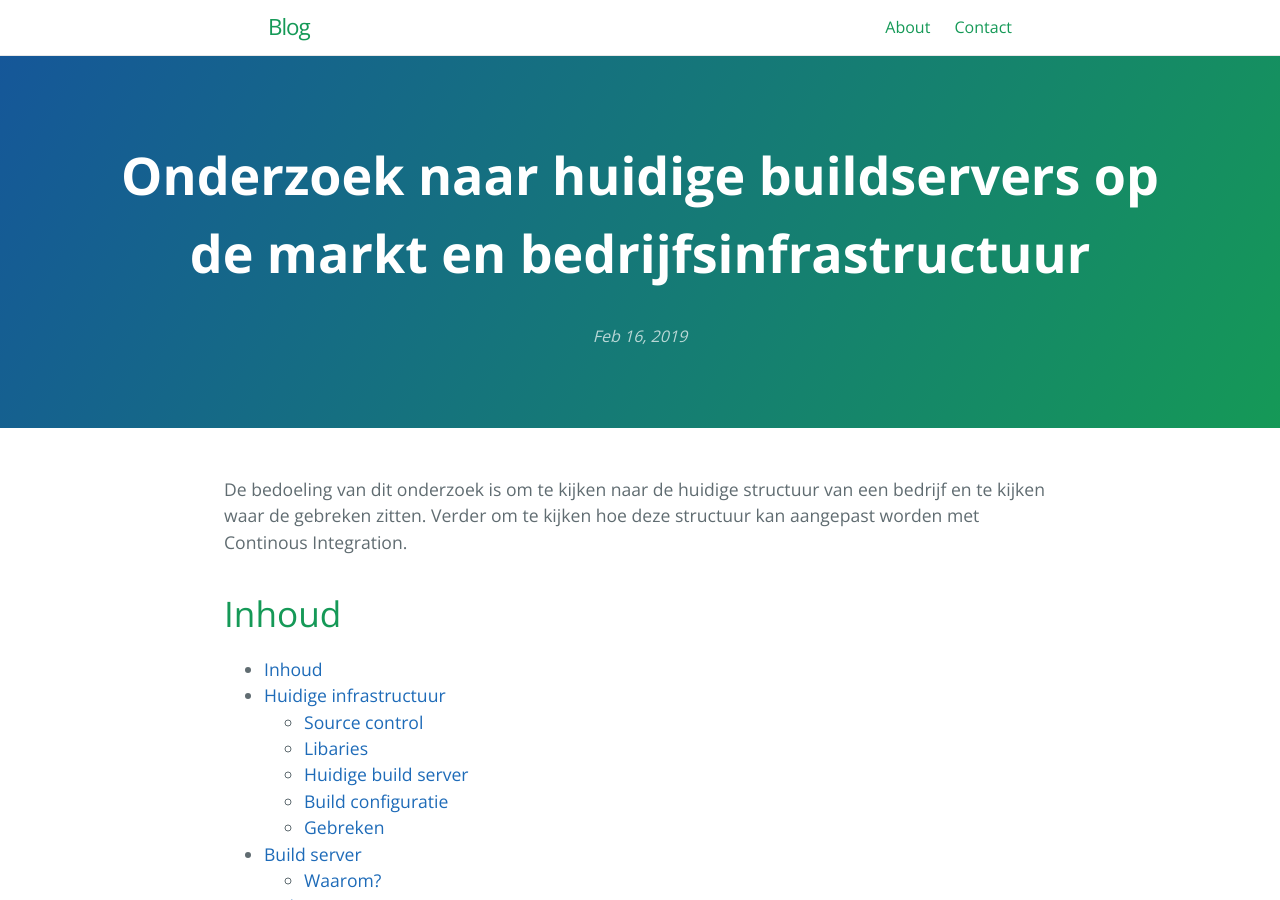
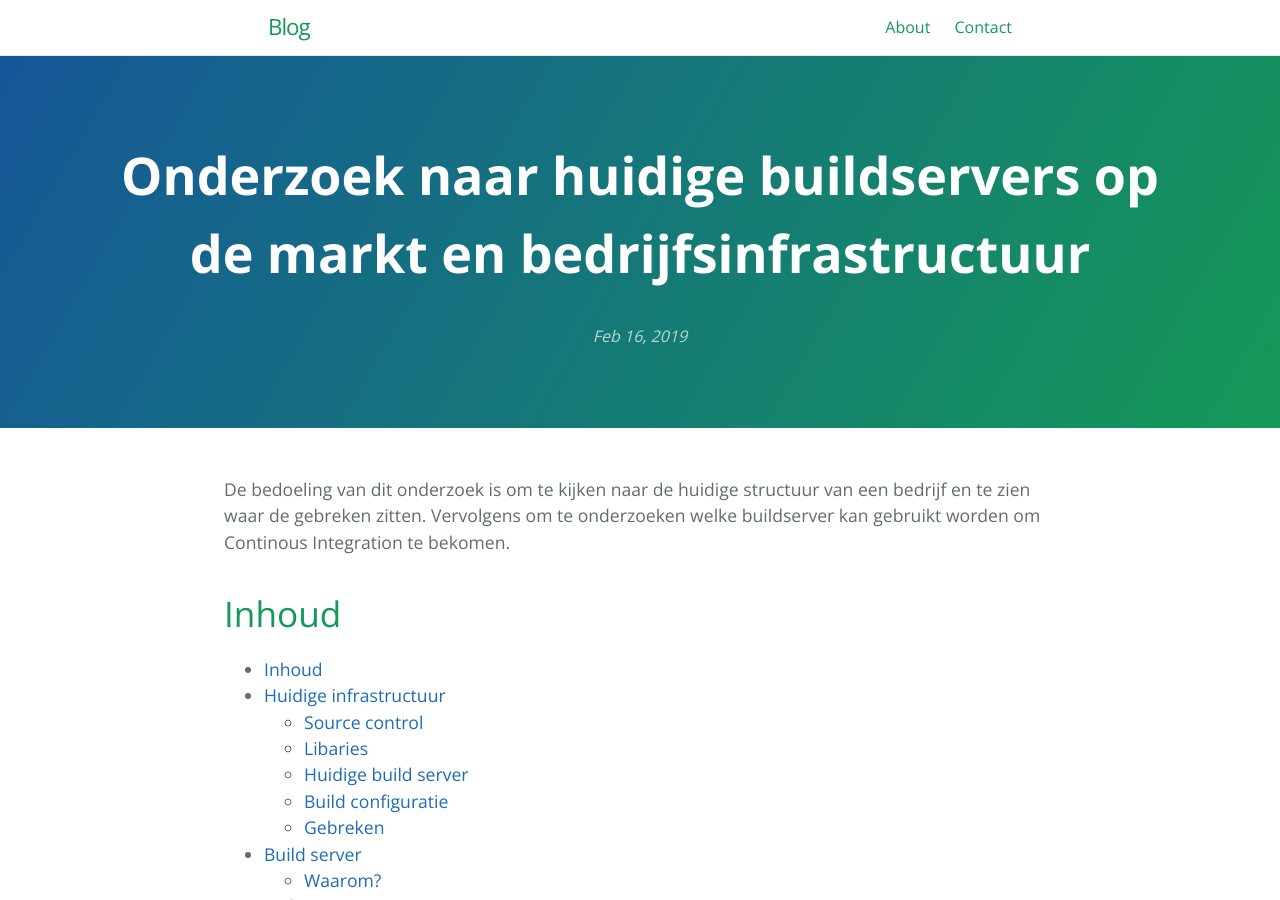
Before and after one commit to tl3ilaxu/tl3ilaxu.github.io, a Jekyll site: the page built from _posts/2019-02-16-buildserver-vergelijkingen.md, in a window 1280 px wide and 900 px high. Built offline with Jekyll 4.4.1, drawn with Linux system fonts in a browser that asks for light colours.

Commit message:
Word choice

```diff
--- a/_posts/2019-02-16-buildserver-vergelijkingen.md
+++ b/_posts/2019-02-16-buildserver-vergelijkingen.md
@@ -3,7 +3,7 @@ layout: post
 title: Onderzoek naar huidige buildservers op de markt en bedrijfsinfrastructuur
 ---
 
-De bedoeling van dit onderzoek is om te kijken naar de huidige structuur van een bedrijf en te kijken waar de gebreken zitten. Verder om te kijken hoe deze structuur kan aangepast worden met Continous Integration.
+De bedoeling van dit onderzoek is om te kijken naar de huidige structuur van een bedrijf en te zien waar de gebreken zitten. Vervolgens om te onderzoeken welke buildserver kan gebruikt worden om Continous Integration te bekomen.
 # Inhoud
 <!-- TOC depthFrom:1 depthTo:6 withLinks:1 updateOnSave:1 orderedList:0 -->
 
```
